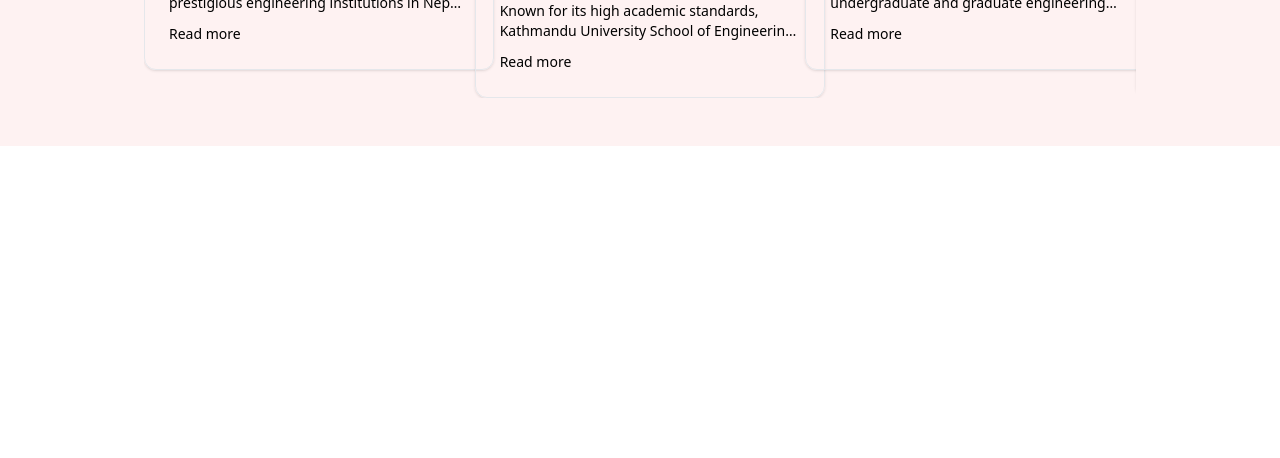
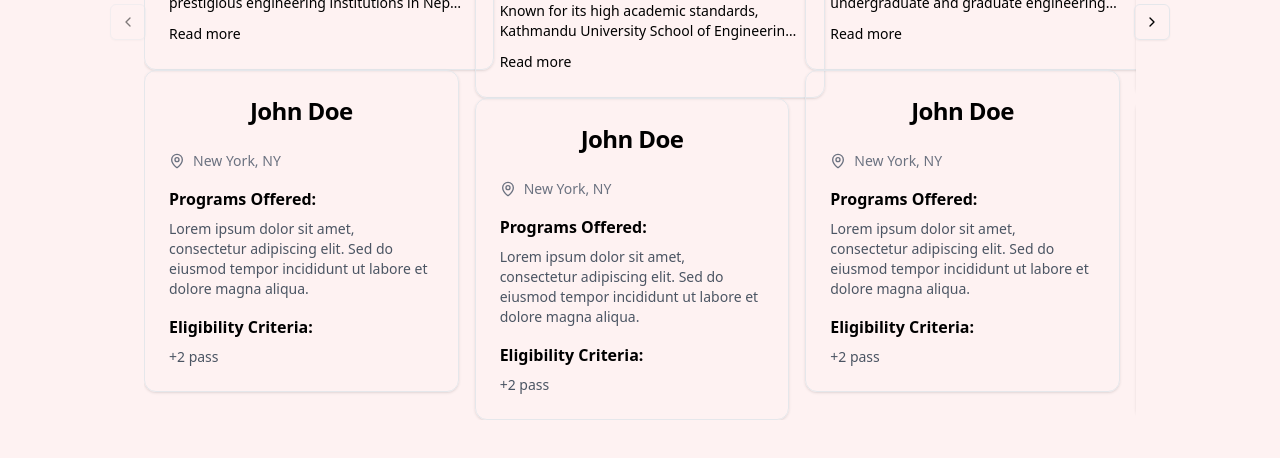
Before and after one commit to diwasdhungana/BEAST_Hackathon, a React (Vite) app: page / in a window 1280 px wide. Shown: the part 978-1436 px from the top of the page. Before the commit the page ends 1124 px from the top, so only its background shows below. Built offline with nearby package versions, Linux system fonts and the light colour scheme.

Commit message:
Added new student profile card as program card

```diff
--- a/src/components/card-carousel.tsx
+++ b/src/components/card-carousel.tsx
@@ -3,6 +3,7 @@ import useEmblaCarousel from "embla-carousel-react";
 import { ChevronLeftIcon, ChevronRightIcon } from "lucide-react";
 import { Button } from "@/components/ui/button";
 import CustomCard from "./custom-card";
+import ProgramCard from "./programcard"
 
 const CardCarousel = ({ cards }) => {
   const [emblaRef, emblaApi] = useEmblaCarousel({
@@ -43,6 +44,7 @@ const CardCarousel = ({ cards }) => {
               className="flex-[0_0_100%] min-w-0 sm:flex-[0_0_calc(50%-8px)] md:flex-[0_0_calc(33.33%-16px)]"
             >
               <CustomCard {...card} />
+              <ProgramCard/>
             </div>
           ))}
         </div>
--- /dev/null
+++ b/src/components/programcard.tsx
@@ -0,0 +1,39 @@
+import { Card, CardContent, CardHeader, CardTitle } from "@/components/ui/card"
+import { MapPin } from "lucide-react"
+
+// Note: In a real application, you would import faker properly.
+// For this example, we'll mock the faker function.
+const faker = {
+  lorem: {
+    sentences: (num: number) => "Lorem ipsum dolor sit amet, consectetur adipiscing elit. Sed do eiusmod tempor incididunt ut labore et dolore magna aliqua."
+  }
+}
+
+export default function Component() {
+  const name = "John Doe"
+  const location = "New York, NY"
+  const programsOffered = faker.lorem.sentences(2)
+  const eligibilitycriteria = "+2 pass"
+
+  return (
+    <Card className="w-full max-w-md mx-auto">
+      <CardHeader>
+        <CardTitle className="text-2xl font-bold text-center">{name}</CardTitle>
+      </CardHeader>
+      <CardContent className="space-y-4">
+        <div className="flex items-center space-x-2 text-sm text-gray-500">
+          <MapPin className="w-4 h-4" />
+          <span>{location}</span>
+        </div>
+        <div>
+          <h3 className="font-semibold mb-2">Programs Offered:</h3>
+          <p className="text-sm text-gray-600">{programsOffered}</p>
+        </div>
+        <div>
+          <h3 className="font-semibold mb-2">Eligibility Criteria:</h3>
+          <p className="text-sm text-gray-600">{eligibilitycriteria}</p>
+        </div>
+      </CardContent>
+    </Card>
+  )
+}
```
